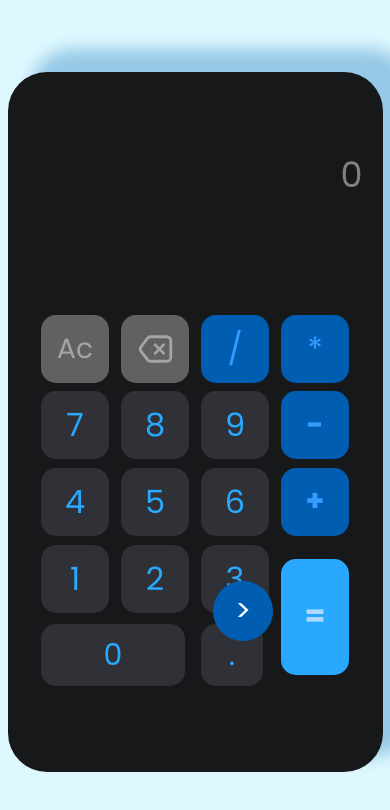
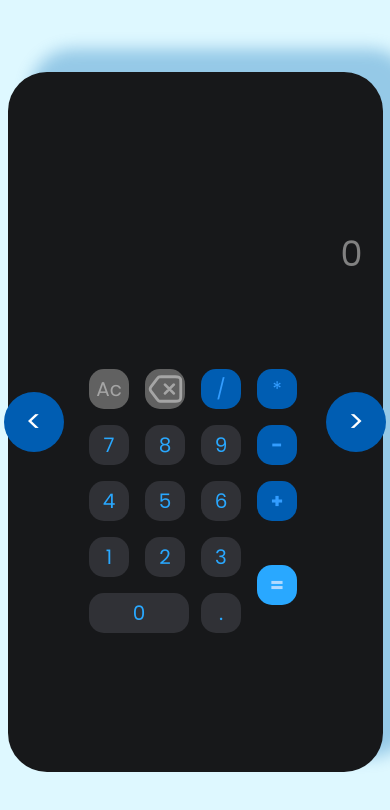
Before and after one commit to rodrigochristofoletti/calculator-app, a plain HTML site: page index.html in a window 390 px wide. Drawn offline with Linux system fonts and the light colour scheme; a web font is replaced by a local one.

```diff
--- a/index.html
+++ b/index.html
@@ -10,11 +10,9 @@
     <link rel="stylesheet" href="style.css">
 </head>
 <body>
+    <button class="left-button"><</button>
 
-
-    <button class="left-button"><</button>
     <main class="main-div">
-
         <!-- Top screen -->
         <section class="top-screen">
             <section class="history-use">0</section>
@@ -47,9 +45,8 @@
         <button class="zero div14 number">0</button>
         <button class="dot div15 special">.</button>
 </section>
+    </main>
 
-
-    </main>
     <button class="right-button">></button>
     <script src="script.js"></script>
 </body>
--- a/style.css
+++ b/style.css
@@ -243,24 +243,20 @@ button:hover {
 
 /* Media Queries for Responsive Design */
 @media (max-width: 910px) {
-    .main-div {
-        padding-bottom: 55px;
-        position: relative;
-    }
+
 
     .left-button, .right-button {
         position: absolute;
-        bottom: 24%;
         width: 60px;
         height: 60px;
         font-size: 30px;
     }
 
     .left-button {
-        left: 30%;
+        left: 1%;
     }
     .right-button {
-        right: 30%;
+        right: 1%;
     }
 
     .left-button:hover, .right-button:hover {
@@ -270,3 +266,56 @@ button:hover {
     }
 
 }
+
+@media (max-width: 600px) {
+
+
+    .grid-section {
+        height: 50%;
+    }
+
+    .top-screen {
+        height: 15%;
+    }
+
+    .result {
+        font-size: 36px;
+    }
+
+    .number, .simbols, .special, .dot, .left, .result {
+        font-size: 24px;
+        width: 50px;
+        height: 50px;
+    }
+
+    .zero {
+        width: 120px;
+        height: 50px;
+    }
+}
+@media (max-width: 400px) {
+
+
+    .grid-section {
+        height: 40%;
+    }
+
+    .top-screen {
+        height: 10%;
+    }
+
+    .result {
+        font-size: 28px;
+    }
+
+    .number, .simbols, .special, .dot, .left, .result {
+        font-size: 20px;
+        width: 40px;
+        height: 40px;
+    }
+
+    .zero {
+        width: 100px;
+        height: 40px;
+    }
+}
```
